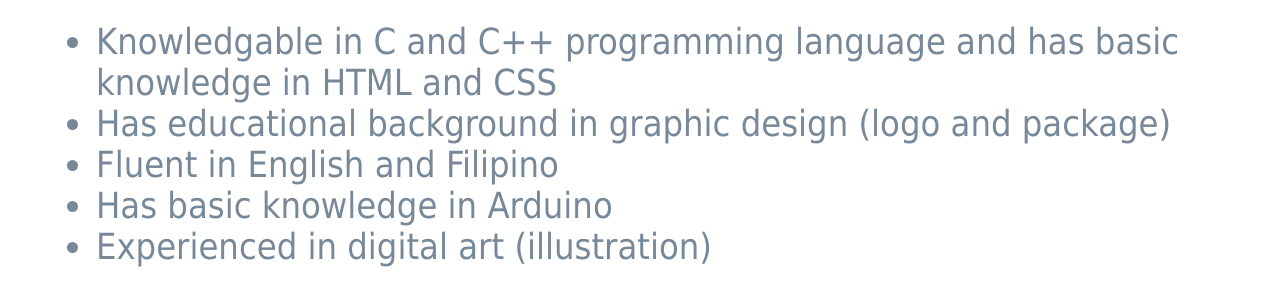
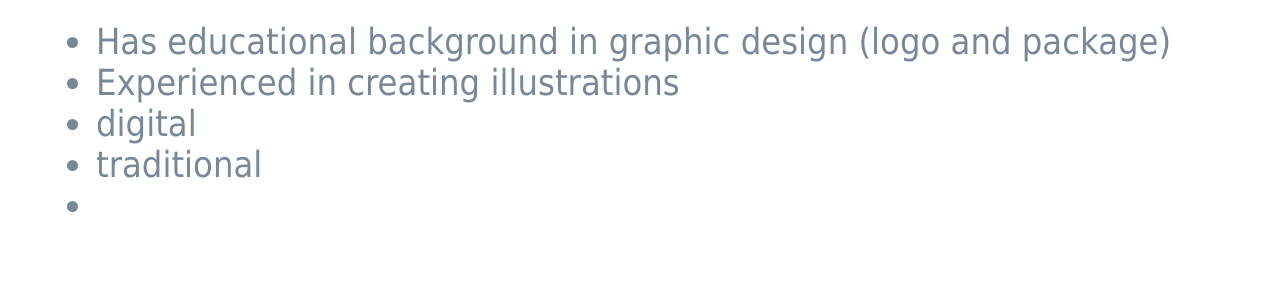
Before and after one commit to clintashleyy/activity03, a plain HTML site: page skills.html in a window 1280 px wide. Shown: the part 187-492 px from the top of the page. Drawn offline with Linux system fonts and the light colour scheme.

Commit message:
Update skills.html

```diff
--- a/skills.html
+++ b/skills.html
@@ -30,11 +30,11 @@
 	 </p>
 	 <p style="font-size: 48px; margin: 0px 0px 0px 48px"><b>Skills</b></p>
 	 <ul style="font-size: 36px; margin: 24px 0px 0px 48px">
-	    <li>Knowledgable in C and C++ programming language and has basic knowledge in HTML and CSS</li>
 	    <li>Has educational background in graphic design (logo and package)</li>
-	    <li>Fluent in English and Filipino</li>
-	    <li>Has basic knowledge in Arduino</li>
-	    <li>Experienced in digital art (illustration)</i>
+	    <li>Experienced in creating illustrations
+		 <li>digital</li>
+		 <li>traditional<li>
+		 </li>
 	 </ul>
    </body>
 </html>
```
